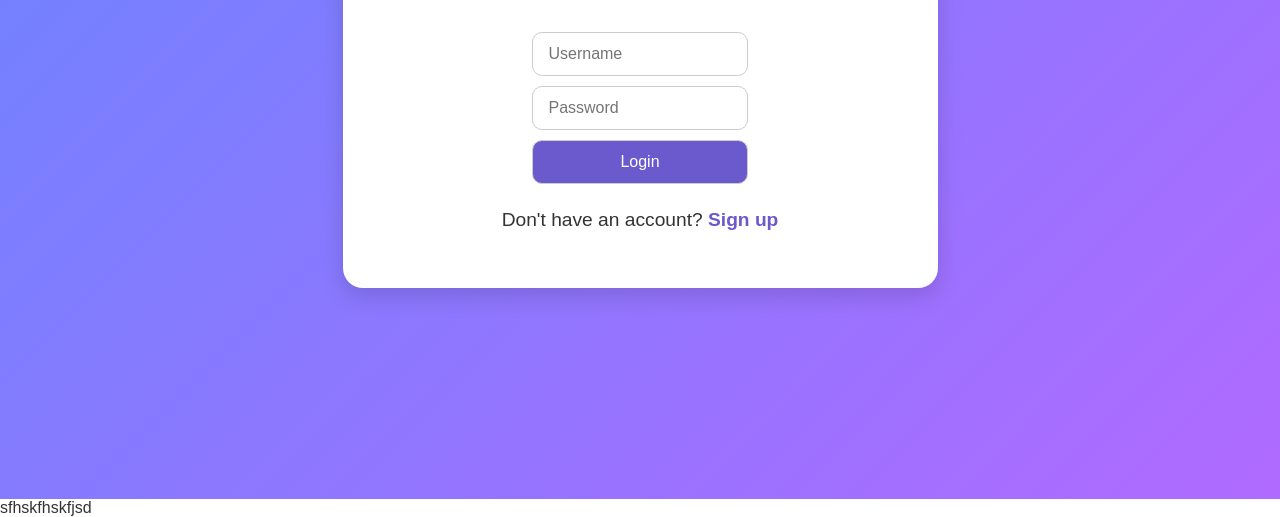
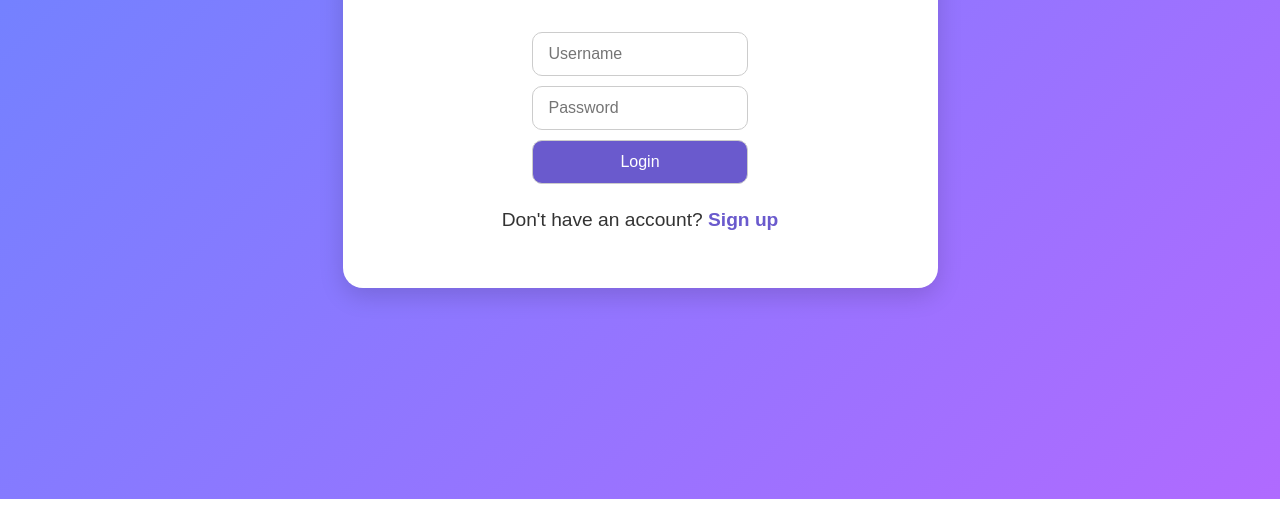
Before and after one commit to rhrudi/FWDFT, a plain HTML site: page login.html in a window 1280 px wide. Shown: the part 381-898 px from the top of the page. Drawn offline with Linux system fonts and the light colour scheme.

Commit message:
fixing login

```diff
--- a/login.html
+++ b/login.html
@@ -33,6 +33,5 @@
             <p>Don't have an account? <a href="register.html">Sign up</a></p>
         </div>
     </section>
-sfhskfhskfjsd
 </body>
 </html>
```
